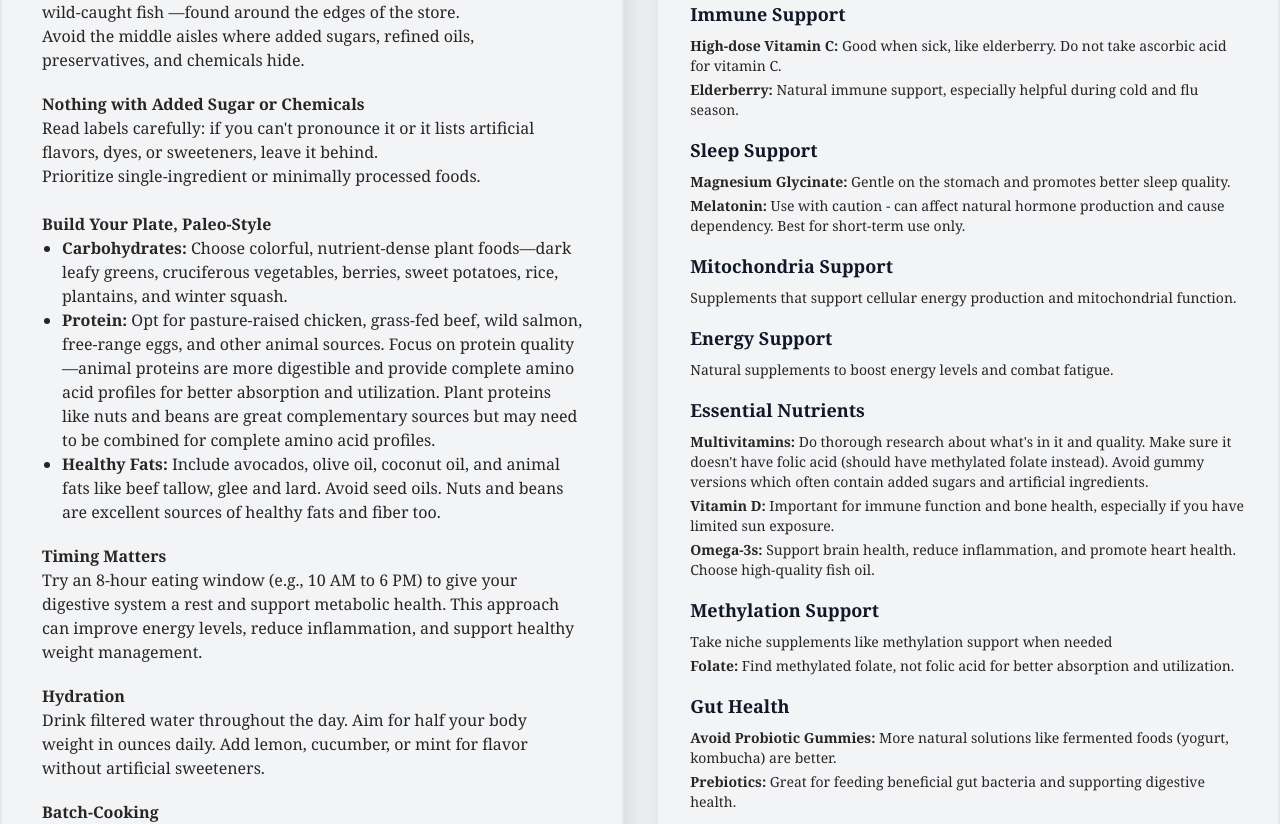
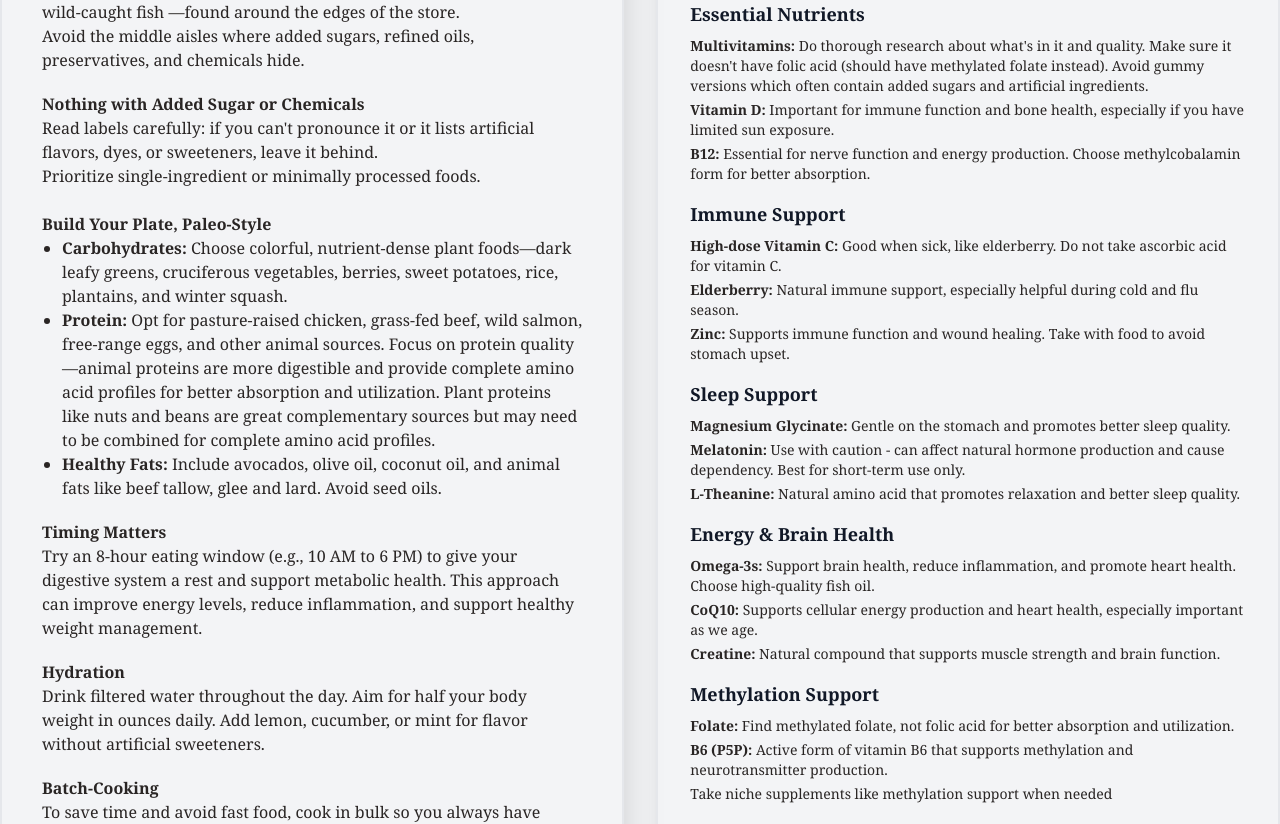
Before and after one commit to nickconnelly10/Health-Website, a React (Vite) app: page /nutrition in a window 1280 px wide. Shown: the part 446-1270 px from the top of the page. Built offline with nearby package versions, Linux system fonts and the light colour scheme.

Commit message:
v0.0.11: Reorganized supplements section and removed quick tip

```diff
--- a/src/components/NutritionPage.tsx
+++ b/src/components/NutritionPage.tsx
@@ -28,7 +28,7 @@ export default function NutritionPage() {
             <ul className="ml-5 list-disc">
               <li><span className="font-semibold">Carbohydrates:</span> Choose colorful, nutrient‑dense plant foods—dark leafy greens, cruciferous vegetables, berries, sweet potatoes, rice, plantains, and winter squash.</li>
               <li><span className="font-semibold">Protein:</span> Opt for pasture‑raised chicken, grass‑fed beef, wild salmon, free‑range eggs, and other animal sources. Focus on protein quality—animal proteins are more digestible and provide complete amino acid profiles for better absorption and utilization. Plant proteins like nuts and beans are great complementary sources but may need to be combined for complete amino acid profiles.</li>
-              <li><span className="font-semibold">Healthy Fats:</span> Include avocados, olive oil, coconut oil, and animal fats like beef tallow, glee and lard. Avoid seed oils. Nuts and beans are excellent sources of healthy fats and fiber too.</li>
+              <li><span className="font-semibold">Healthy Fats:</span> Include avocados, olive oil, coconut oil, and animal fats like beef tallow, glee and lard. Avoid seed oils.</li>
             </ul>
           </li>
           <li>
@@ -62,10 +62,20 @@ export default function NutritionPage() {
 
         <div className="space-y-4">
           <div>
+            <h4 className="text-lg font-bold text-burgundy mb-2">Essential Nutrients</h4>
+            <ul className="text-sm text-stone-800 space-y-1">
+              <li><span className="font-semibold">Multivitamins:</span> Do thorough research about what's in it and quality. Make sure it doesn't have folic acid (should have methylated folate instead). Avoid gummy versions which often contain added sugars and artificial ingredients.</li>
+              <li><span className="font-semibold">Vitamin D:</span> Important for immune function and bone health, especially if you have limited sun exposure.</li>
+              <li><span className="font-semibold">B12:</span> Essential for nerve function and energy production. Choose methylcobalamin form for better absorption.</li>
+            </ul>
+          </div>
+
+          <div>
             <h4 className="text-lg font-bold text-burgundy mb-2">Immune Support</h4>
             <ul className="text-sm text-stone-800 space-y-1">
               <li><span className="font-semibold">High-dose Vitamin C:</span> Good when sick, like elderberry. Do not take ascorbic acid for vitamin C.</li>
               <li><span className="font-semibold">Elderberry:</span> Natural immune support, especially helpful during cold and flu season.</li>
+              <li><span className="font-semibold">Zinc:</span> Supports immune function and wound healing. Take with food to avoid stomach upset.</li>
             </ul>
           </div>
 
@@ -74,37 +84,25 @@ export default function NutritionPage() {
             <ul className="text-sm text-stone-800 space-y-1">
               <li><span className="font-semibold">Magnesium Glycinate:</span> Gentle on the stomach and promotes better sleep quality.</li>
               <li><span className="font-semibold">Melatonin:</span> Use with caution - can affect natural hormone production and cause dependency. Best for short-term use only.</li>
+              <li><span className="font-semibold">L-Theanine:</span> Natural amino acid that promotes relaxation and better sleep quality.</li>
             </ul>
           </div>
 
           <div>
-            <h4 className="text-lg font-bold text-burgundy mb-2">Mitochondria Support</h4>
+            <h4 className="text-lg font-bold text-burgundy mb-2">Energy & Brain Health</h4>
             <ul className="text-sm text-stone-800 space-y-1">
-              <li>Supplements that support cellular energy production and mitochondrial function.</li>
-            </ul>
-          </div>
-
-          <div>
-            <h4 className="text-lg font-bold text-burgundy mb-2">Energy Support</h4>
-            <ul className="text-sm text-stone-800 space-y-1">
-              <li>Natural supplements to boost energy levels and combat fatigue.</li>
-            </ul>
-          </div>
-
-          <div>
-            <h4 className="text-lg font-bold text-burgundy mb-2">Essential Nutrients</h4>
-            <ul className="text-sm text-stone-800 space-y-1">
-              <li><span className="font-semibold">Multivitamins:</span> Do thorough research about what's in it and quality. Make sure it doesn't have folic acid (should have methylated folate instead). Avoid gummy versions which often contain added sugars and artificial ingredients.</li>
-              <li><span className="font-semibold">Vitamin D:</span> Important for immune function and bone health, especially if you have limited sun exposure.</li>
               <li><span className="font-semibold">Omega-3s:</span> Support brain health, reduce inflammation, and promote heart health. Choose high-quality fish oil.</li>
+              <li><span className="font-semibold">CoQ10:</span> Supports cellular energy production and heart health, especially important as we age.</li>
+              <li><span className="font-semibold">Creatine:</span> Natural compound that supports muscle strength and brain function.</li>
             </ul>
           </div>
 
           <div>
             <h4 className="text-lg font-bold text-burgundy mb-2">Methylation Support</h4>
             <ul className="text-sm text-stone-800 space-y-1">
+              <li><span className="font-semibold">Folate:</span> Find methylated folate, not folic acid for better absorption and utilization.</li>
+              <li><span className="font-semibold">B6 (P5P):</span> Active form of vitamin B6 that supports methylation and neurotransmitter production.</li>
               <li>Take niche supplements like methylation support when needed</li>
-              <li><span className="font-semibold">Folate:</span> Find methylated folate, not folic acid for better absorption and utilization.</li>
             </ul>
           </div>
 
@@ -113,6 +111,7 @@ export default function NutritionPage() {
             <ul className="text-sm text-stone-800 space-y-1">
               <li><span className="font-semibold">Avoid Probiotic Gummies:</span> More natural solutions like fermented foods (yogurt, kombucha) are better.</li>
               <li><span className="font-semibold">Prebiotics:</span> Great for feeding beneficial gut bacteria and supporting digestive health.</li>
+              <li><span className="font-semibold">Glutamine:</span> Amino acid that supports gut lining integrity and digestive health.</li>
             </ul>
           </div>
 
--- a/src/components/PhysicalActivityPage.tsx
+++ b/src/components/PhysicalActivityPage.tsx
@@ -62,7 +62,6 @@ export default function PhysicalActivityPage() {
           <li><span className="font-semibold">Start Small:</span> Begin with 5-10 minutes daily and build gradually</li>
           <li><span className="font-semibold">Consistency First:</span> Focus on showing up regularly over intensity</li>
           <li><span className="font-semibold">Listen to Your Body:</span> Pay attention to signals and adjust accordingly</li>
-          <li><span className="font-semibold">Celebrate Progress:</span> Acknowledge small victories along the way</li>
           <li><span className="font-semibold">Find What You Enjoy:</span> Choose activities that bring you joy</li>
           <li><span className="font-semibold">Build Gradually:</span> Increase intensity and duration over time</li>
           <li><span className="font-semibold">Rest is Important:</span> Include recovery days in your routine</li>
```
